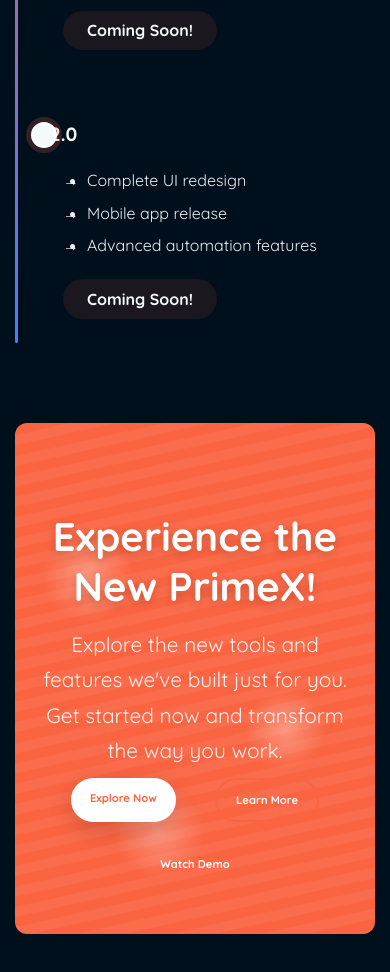
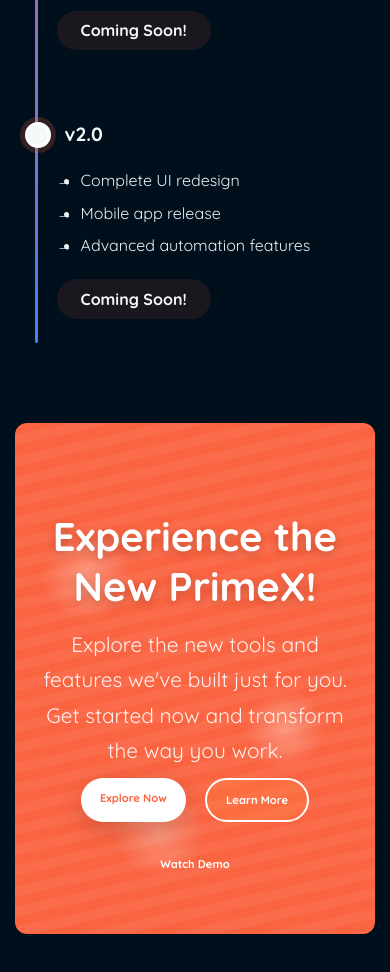
Before and after one commit to mohit1465/HelpDesk.github.io, a plain HTML site: page index.html in a window 390 px wide. Shown: the part 6820-7792 px from the top of the page. Drawn offline with nearby package versions, Linux system fonts and the light colour scheme; no server answers.

Commit message:
Add files via upload

```diff
--- a/css/main-page.css
+++ b/css/main-page.css
@@ -746,6 +746,7 @@
   border-radius: 50px;
   font-weight: 600;
   transition: var(--transition);
+  cursor: pointer;
 }
 
 .roadmap-btn:hover {
@@ -857,7 +858,7 @@
 }
 
 .button.secondary {
-  background: rgba(255, 255, 255, 0.2);
+  background: rgba(255, 148, 60, 0.178);
   color: white;
   border: 2px solid white;
 }
@@ -928,7 +929,7 @@
   }
 
   .timeline::before {
-    left: 0;
+    left: 20px;
   }
 
   .timeline-item::before {
@@ -937,7 +938,7 @@
 
   .timeline-item {
     flex-direction: column;
-    margin-left: 1.5rem;
+    margin-left: 1.1rem;
   }
 
   .version, .features {
@@ -947,6 +948,7 @@
   }
 
   .version {
+    margin-left: 2rem;
     margin-bottom: 0.5rem;
   }
 
@@ -994,139 +996,6 @@
   }
 }
 
-
-
-
-
-
-
-
-
-
-
-
-
-
-
-
-
-
-
-
-/*
-#whatsNew {
-  background-color: var(--background-color);
-  color: var(--text-color);
-  padding: 50px 70px;
-  text-align: center;
-  border-top: 1px solid var(--header-border);
-  padding-top: 90px;
-}
-
-#whatsNew h2 {
-  font-size: 2.8rem;
-  color: var(--primary-color);
-}
-
-#whatsNew p {
-  font-size: 1.3rem;
-  margin: 5px 0;
-  line-height: 1.7;
-  margin-bottom: 10px;
-}
-
-.feature {
-  display: flex;
-  align-items: center;
-  flex-direction: column;
-  margin: 70px 0;
-  flex-wrap: wrap;
-}
-
-.feature-image img {
-  width: 100%;
-  height: 500px;
-  border-radius: 25px;
-  transform: perspective(1000px);
-  transform: rotate3d(1,1,0, 20deg);
-
-}
-
-.feature-text {
-  flex: .9;
-  margin-bottom: 30px;
-}
-
-.feature-text h3 {
-  font-size: 2rem;
-  color: var(--primary-color);
-  margin-bottom: 15px;
-}
-
-.cta-section {
-  margin-top: 90px;
-}
-
-.cta-section h3 {
-  font-size: 2.2rem;
-  color: var(--primary-color);
-}
-
-.cta-section p {
-  font-size: 1.2rem;
-  margin: 20px 0;
-}
-
-.cta-buttons {
-  cursor: pointer;
-  margin-top: 30px;
-}
-
-[data-theme="dark"] #whatsNew {
-  background-color: var(--background-color);
-  color: var(--text-color);
-}
-
-[data-theme="dark"] #whatsNew h2, [data-theme="dark"] #whatsNew h3 {
-  color: var(--primary-color);
-}
-
-[data-theme="dark"] .button {
-  color: var(--text-color);
-}
- */
-
-
-
-
-
-
-
-
-
-
-
-
-.button {
-  cursor: pointer;
-  background-color: var(--buttons-bg);
-  color: var(--text-color-dark);
-  padding: 15px 25px;
-  border-radius: 30px;
-  text-decoration: none;
-  font-weight: bold;
-  margin: 0 10px;
-}
-
-.button.secondary {
-  background-color: transparent;
-  border: 2px solid var(--buttons-bg);
-  color: var(--primary-color);
-}
-
-.button:hover {
-  opacity: 0.8;
-}
 
 .footer {
   margin-top: 50px;
```
